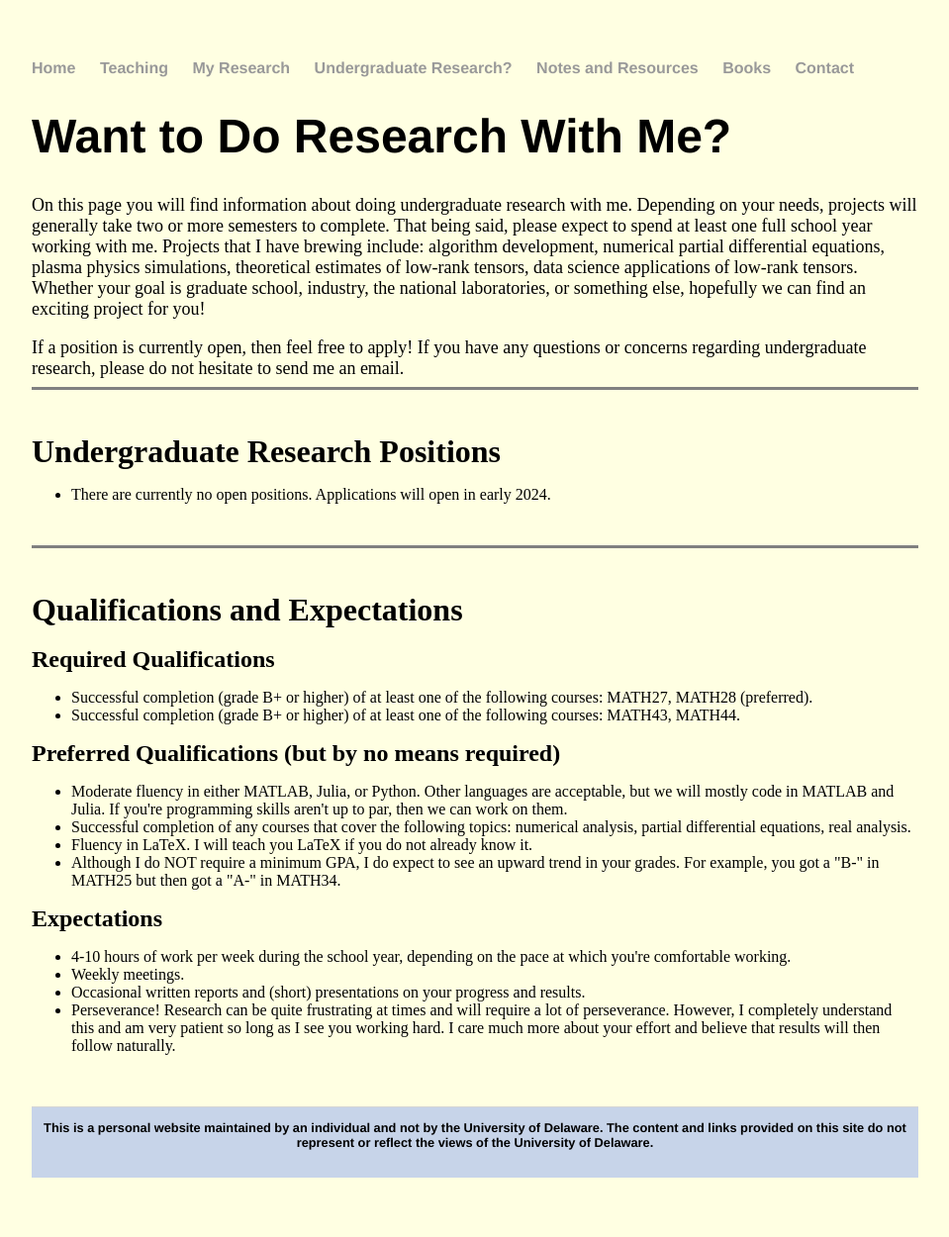
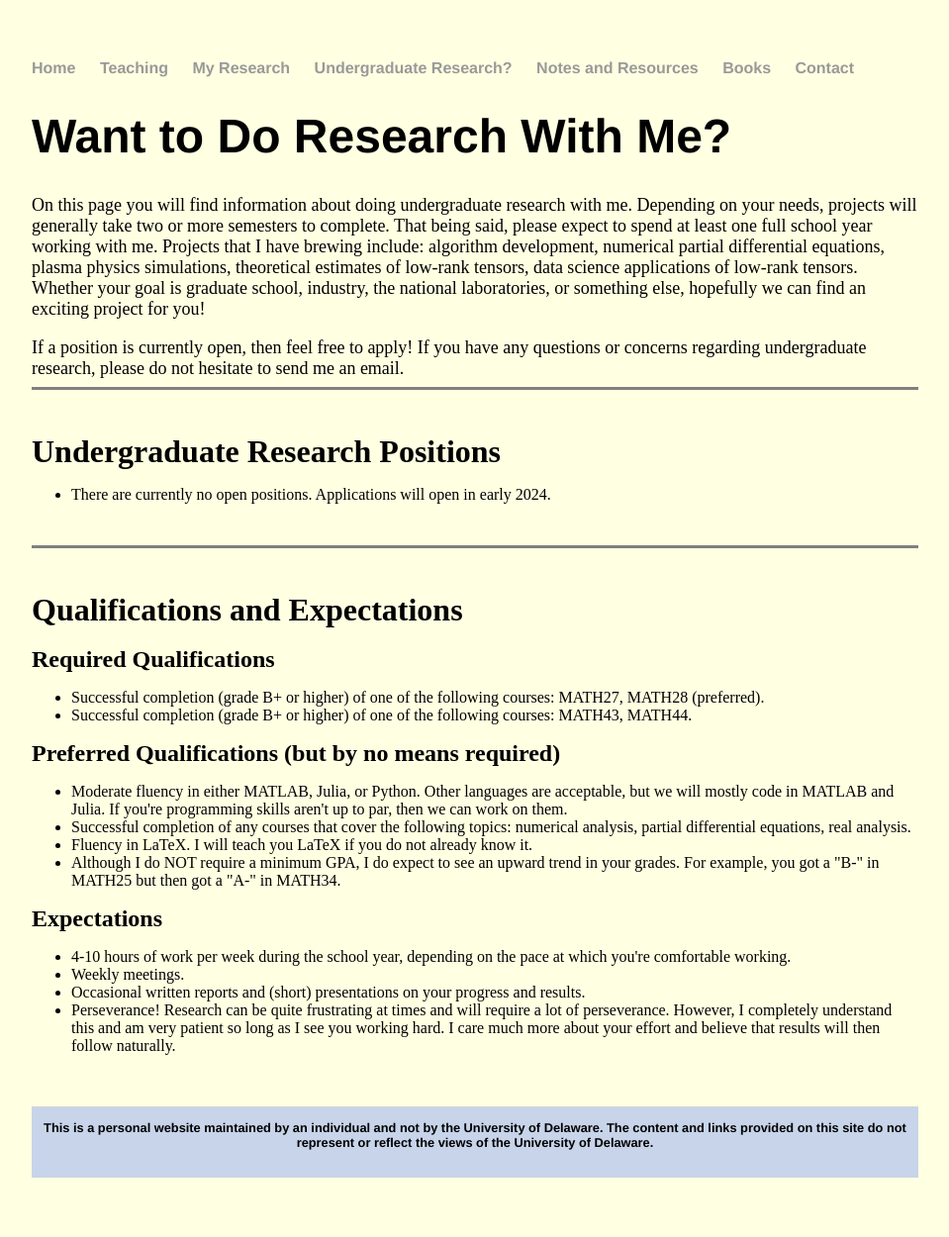
Before and after one commit to jhknakao/jhknakao.github.io, a Jekyll site: the page built from undergradresearch.html, in a window 1280 px wide. Shown: the whole page at 99% size, without its empty margins (160-1119 px from the left). Built offline with Jekyll 4.4.1, drawn with Linux system fonts in a browser that asks for light colours.

Commit message:
Update undergradresearch.html

```diff
--- a/undergradresearch.html
+++ b/undergradresearch.html
@@ -26,8 +26,8 @@
   	<br>
 	<font size="5"><b>Required Qualifications</b></font>
 	<ul>
-    <li>Successful completion (grade B+ or higher) of at least one of the following courses: MATH27, MATH28 (preferred).</li>
-    <li>Successful completion (grade B+ or higher) of at least one of the following courses: MATH43, MATH44.</li>
+    <li>Successful completion (grade B+ or higher) of one of the following courses: MATH27, MATH28 (preferred).</li>
+    <li>Successful completion (grade B+ or higher) of one of the following courses: MATH43, MATH44.</li>
 	</ul>
 
 	<font size="5"><b>Preferred Qualifications (but by no means required)</b></font>
```
